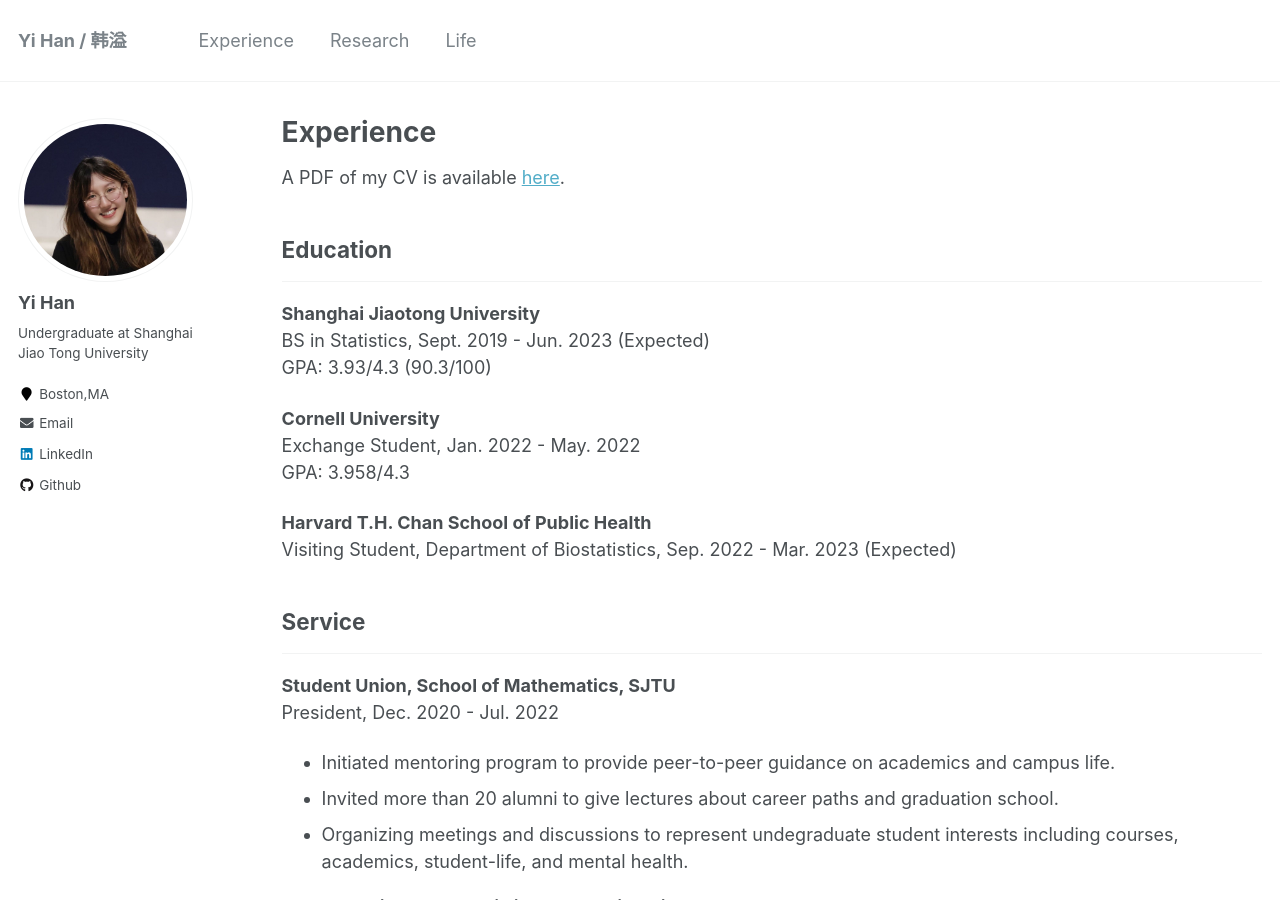
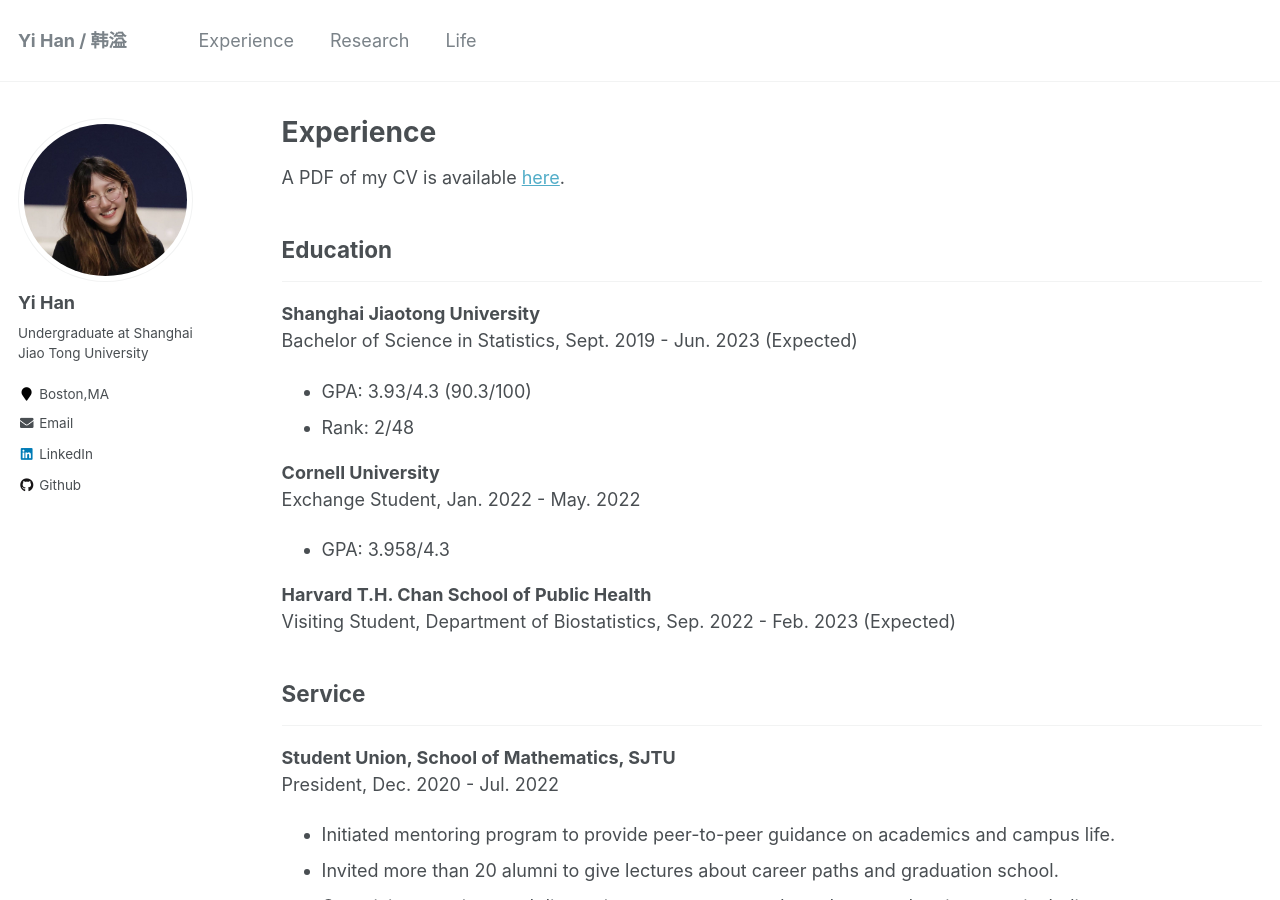
Before and after one commit to yiiihan/yiiihan.github.io, a Jekyll site: the page built from _pages/experience.md, in a window 1280 px wide and 900 px high. Built offline with Jekyll 4.4.1, drawn with Linux system fonts in a browser that asks for light colours.

Commit message:
Update experience.md

```diff
--- a/_pages/experience.md
+++ b/_pages/experience.md
@@ -13,15 +13,16 @@ A PDF of my CV is available [here](http://yiiihan.github.io/files/CV-YiHan1130.p
 ## Education
 ---
 **Shanghai Jiaotong University** <br />
-BS in Statistics, Sept. 2019 - Jun. 2023 (Expected) <br />
-GPA: 3.93/4.3 (90.3/100)
+Bachelor of Science in Statistics, Sept. 2019 - Jun. 2023 (Expected) <br />
+- GPA: 3.93/4.3 (90.3/100)
+- Rank: 2/48
 
 **Cornell University** <br />
 Exchange Student, Jan. 2022 - May. 2022 <br />
-GPA: 3.958/4.3
+- GPA: 3.958/4.3
 
 **Harvard T.H. Chan School of Public Health** <br />
-Visiting Student, Department of Biostatistics, Sep. 2022 - Mar. 2023 (Expected) <br />
+Visiting Student, Department of Biostatistics, Sep. 2022 - Feb. 2023 (Expected) <br />
 
 
 ## Service
```
